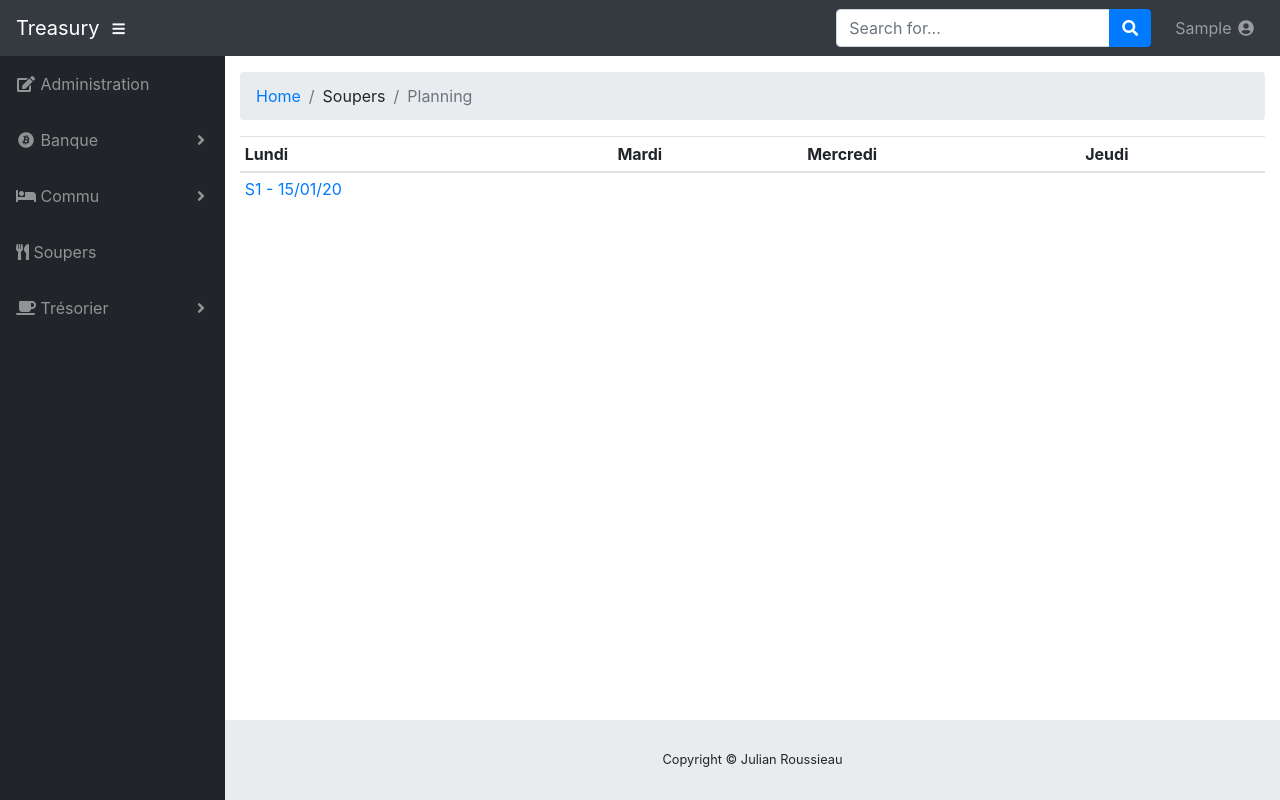
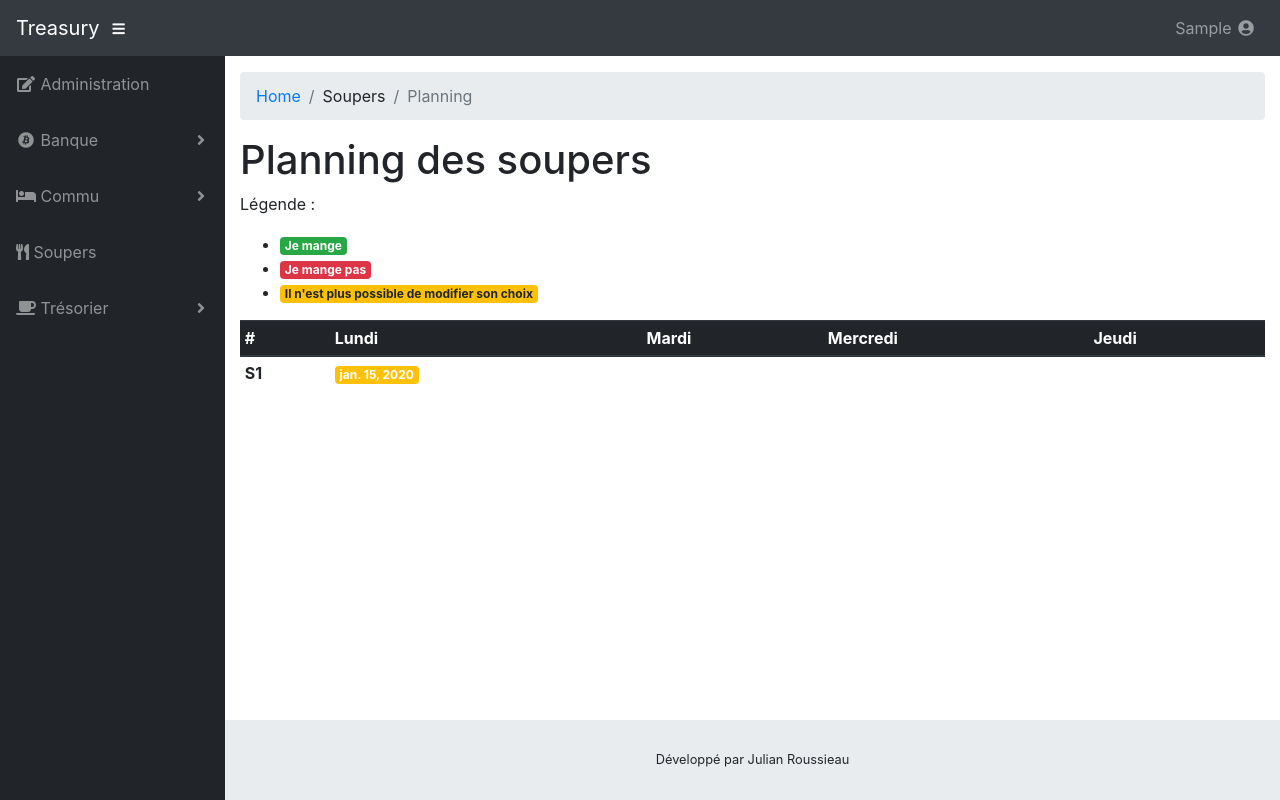
Before and after one commit to roussieau/Treasury, a Django app: page /supper/planning/ in a window 1280 px wide. Run offline with Django 3.2, Linux system fonts and the light colour scheme; a user stored in the database is signed in; tables that the repository leaves empty hold one stand-in row (values such as "Sample post"); some libraries are stand-ins or nearby versions.

Commit message:
edit dashboard for supper

```diff
--- /dev/null
+++ b/static/css/style.css
@@ -0,0 +1,4 @@
+.planning {
+    color:white;
+
+}
--- a/supper/templates/supper/planning.html
+++ b/supper/templates/supper/planning.html
@@ -11,10 +11,18 @@
 {% endblock%}
 
 {% block content %}
+<h1> Planning des soupers</h1>
+<p> Légende : </p>
+<ul>
+  <li><span class="badge badge-success">Je mange</span> </li>
+  <li><span class="badge badge-danger">Je mange pas</span></li>
+  <li><span class="badge badge-warning"> Il n'est plus possible de modifier son choix</span></li>
+</ul>
 <div class="table-responsive">
-  <table class="table table-sm">
-    <thead>
+  <table class="table table-sm ">
+    <thead class="thead-dark">
       <tr>
+        <th scope="col">#</th>
         <th scope="col">Lundi</th>
         <th scope="col">Mardi</th>
         <th scope="col">Mercredi</th>
@@ -24,12 +32,16 @@
     <tbody>
       <tr>
       {% for day in days %}
+
+        {% if forloop.counter|add:-1|divisibleby:4%}
+          <th scope="row">S{{day.day.week}}</th>
+        {% endif %}
         {% if not day.canChoose %}
-          <td ><a href="{% url 'supper:day' day.day.id %}">{{day.day}}</a></td>
+          <td ><span class="badge badge-warning"><a href="{% url 'supper:day' day.day.id %}" class="planning">{{day.day.date}}</a></span></td>
         {% elif day.presence %}
-          <td style="background-color: rgba(119,237,129, 0.5)"><a href="{% url 'supper:day' day.day.id %}">{{day.day}}</a></td>
+          <td><span class="badge badge-success"><a href="{% url 'supper:day' day.day.id %}" class="planning">{{day.day.date}}</a></span></td>
         {% else %}
-          <td style="background-color: rgba(237,33,33, 0.5)"><a href="{% url 'supper:day' day.day.id %}">{{day.day}}</a></td>
+          <td ><span class="badge badge-danger"><a href="{% url 'supper:day' day.day.id %}" class="planning">{{day.day.date}}</a></span></td>
         {% endif %}
       {% if forloop.counter|divisibleby:4%}
       </tr>
--- a/templates/footer.html
+++ b/templates/footer.html
@@ -1,7 +1,7 @@
 <footer class="sticky-footer">
   <div class="container my-auto">
     <div class="copyright text-center my-auto">
-      <span>Copyright © Julian Roussieau</span>
+      <span>Développé par Julian Roussieau</span>
     </div>
   </div>
 </footer>
--- a/templates/index.html
+++ b/templates/index.html
@@ -25,6 +25,8 @@
 
     <!-- Custom styles for this template-->
     <link href="{% static 'css/sb-admin.min.css' %}" rel="stylesheet">
+
+    <link rel="stylesheet" type="text/css" href="{% static 'css/style.css' %}">
 
     <link rel="stylesheet" href="https://use.fontawesome.com/releases/v5.3.1/css/all.css" integrity="sha384-mzrmE5qonljUremFsqc01SB46JvROS7bZs3IO2EmfFsd15uHvIt+Y8vEf7N7fWAU" crossorigin="anonymous">
 
--- a/templates/nav.html
+++ b/templates/nav.html
@@ -6,20 +6,10 @@
     <i class="fas fa-bars"></i>
   </button>
 
-  <!-- Navbar Search -->
-  <form class="d-none d-md-inline-block form-inline ml-auto mr-0 mr-md-3 my-2 my-md-0">
-    <div class="input-group">
-      <input type="text" class="form-control" placeholder="Search for..." aria-label="Search" aria-describedby="basic-addon2">
-      <div class="input-group-append">
-        <button class="btn btn-primary" type="button">
-          <i class="fas fa-search"></i>
-        </button>
-      </div>
-    </div>
-  </form>
+
 
   <!-- Navbar -->
-  <ul class="navbar-nav ml-auto ml-md-0">
+    <ul class="navbar-nav ml-auto">
       <li class="nav-item dropdown no-arrow">
         <a class="nav-link dropdown-toggle" href="#" id="userDropdown" role="button" data-toggle="dropdown" aria-haspopup="true" aria-expanded="false">
           {{user.first_name}} <i class="fas fa-user-circle fa-fw"></i>
```
Lines whose indentation alone changed are shown as unchanged.
